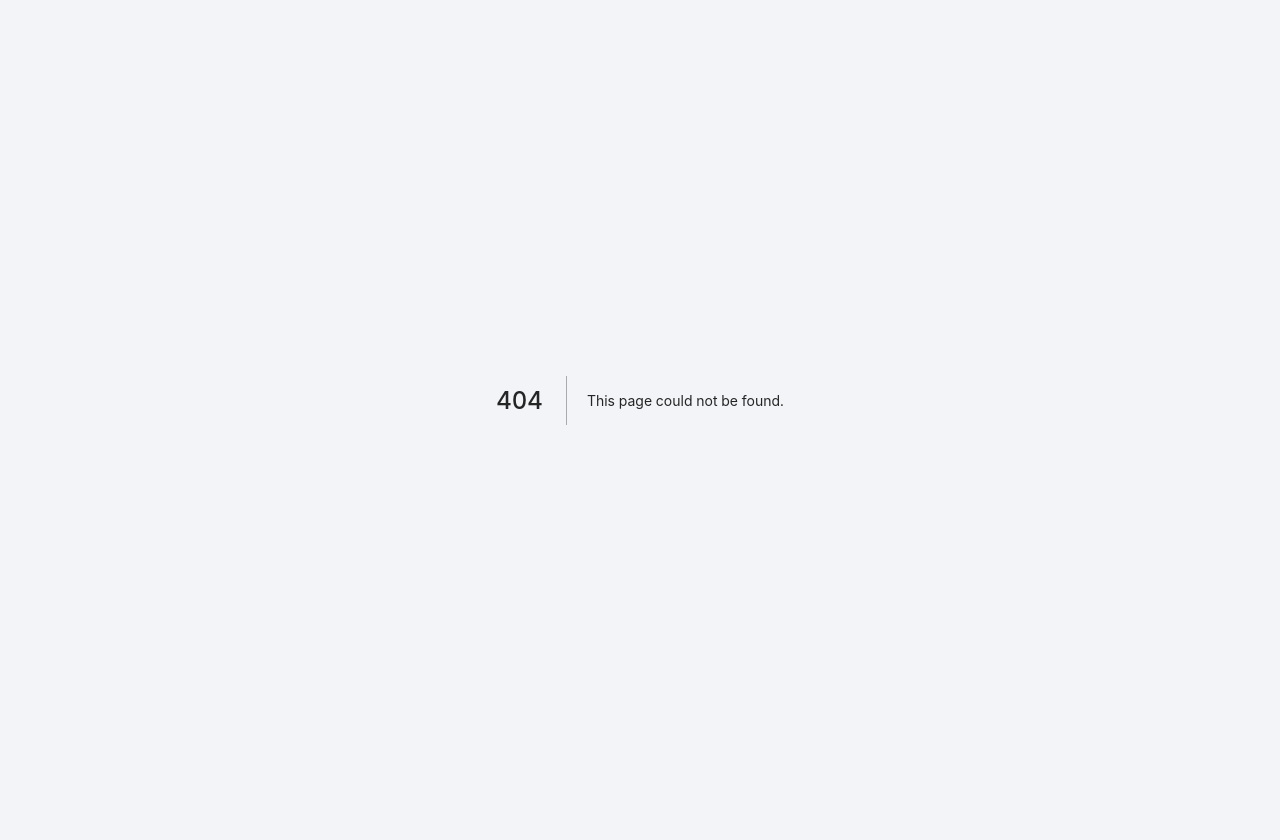
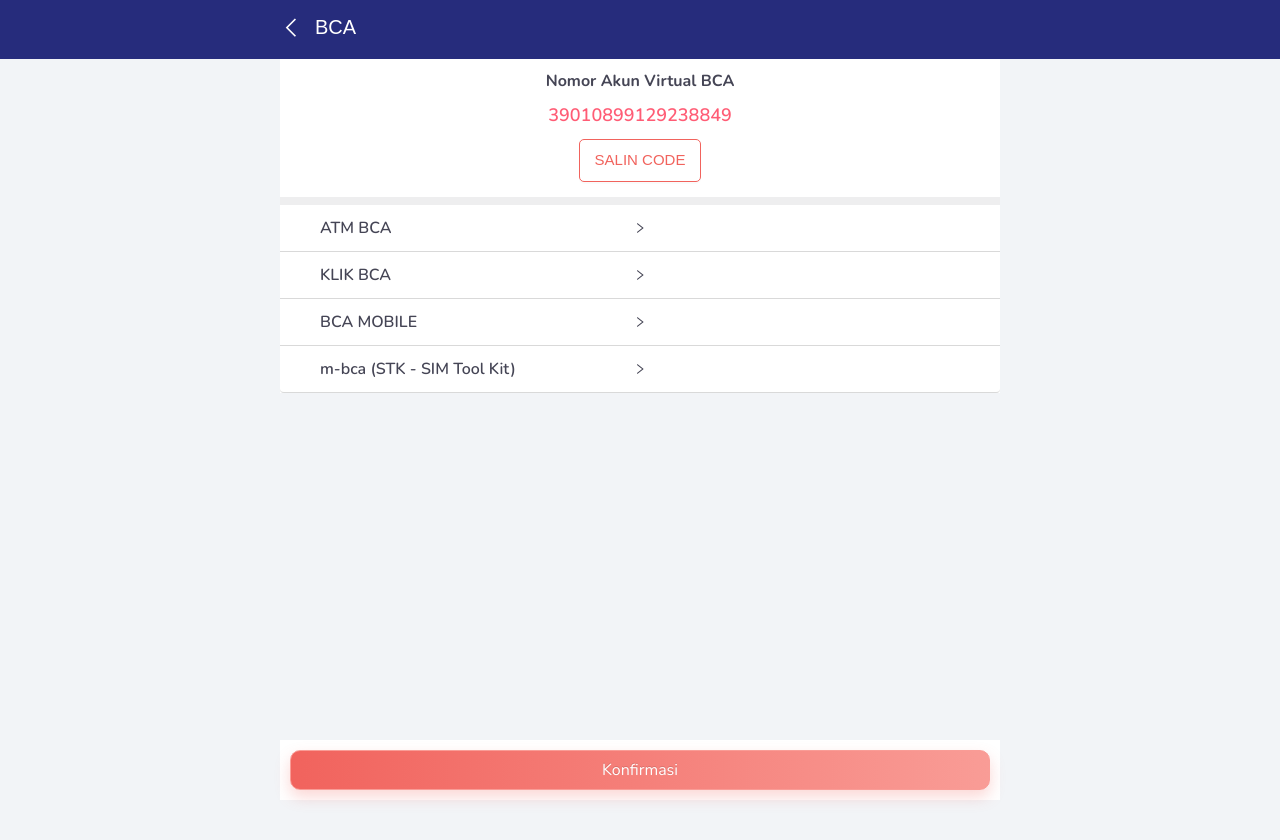
Before and after one commit to diromdp/Orbit, a Next.js app: page /payment-next in a window 1280 px wide. Before the commit this address had no page. Shown: the top 840 px of the page. Before the commit the page ends 800 px from the top, so only its background shows below. Built offline with nearby package versions, Linux system fonts and the light colour scheme.

Commit message:
update FE

```diff
--- /dev/null
+++ b/src/pages/payment-next/index.js
@@ -0,0 +1,113 @@
+// Vendors
+import React from "react";
+import { Button, Collapse } from "antd";
+
+// Next
+import Head from "next/head";
+import dynamic from "next/dynamic";
+import Link from "next/link";
+
+// Component
+import Layout from "../../components/layout2";
+
+const Heads = dynamic(() => import("../../components/head"));
+const Footer = dynamic(() => import("../../components/layout/footer"));
+const { Panel } = Collapse;
+
+//style
+import { Wrapper } from "./style";
+
+export default function PaymentNext({ appName }) {
+
+  return (
+    <>
+      <Head>
+        <title>Pembayaran{appName}</title>
+      </Head>
+      <Layout>
+        <Heads title="BCA" />
+        <Wrapper>
+          <div className="payment-list">
+            <div className="payment-list__va">
+              <h3>Nomor Akun Virtual BCA</h3>
+              <div className="num-va">39010899129238849</div>
+              <div className="btn-va">
+                <Button>SALIN CODE</Button>
+              </div>
+            </div>
+            <div className="divider"></div>
+            <div className="payment-list__ins">
+              <Collapse accordion expandIconPosition="right">
+                <Panel header="ATM BCA" key="1">
+                  <ul>
+                    <li>
+                      Masukan kartu ATM dan PIN BCA anda
+                    </li>
+                    <li>
+                      Pilih Menu <b>TRANSAKSI LAINNYA > TRANFER > KEREKENING BCA VIRTUAL ACCOUNT</b>
+                    </li>
+                    <li>
+                      Masukkan <b>39010899129238849</b> sebagai rekening tujuan
+                    </li>
+                    <li>Masukkan Jumlah tagihan Anda</li>
+                    <li>Ikuti Instruksi untuk menyelesaikan transaksi</li>
+                  </ul>
+                </Panel>
+                <Panel header="KLIK BCA" key="2">
+                <ul>
+                    <li>
+                      Masukan kartu ATM dan PIN BCA anda
+                    </li>
+                    <li>
+                      Pilih Menu <b>TRANSAKSI LAINNYA > TRANFER > KEREKENING BCA VIRTUAL ACCOUNT</b>
+                    </li>
+                    <li>
+                      Masukkan <b>39010899129238849</b> sebagai rekening tujuan
+                    </li>
+                    <li>Masukkan Jumlah tagihan Anda</li>
+                    <li>Ikuti Instruksi untuk menyelesaikan transaksi</li>
+                  </ul>
+                </Panel>
+                <Panel header="BCA MOBILE" key="3">
+                <ul>
+                    <li>
+                      Masukan kartu ATM dan PIN BCA anda
+                    </li>
+                    <li>
+                      Pilih Menu <b>TRANSAKSI LAINNYA > TRANFER > KEREKENING BCA VIRTUAL ACCOUNT</b>
+                    </li>
+                    <li>
+                      Masukkan <b>39010899129238849</b> sebagai rekening tujuan
+                    </li>
+                    <li>Masukkan Jumlah tagihan Anda</li>
+                    <li>Ikuti Instruksi untuk menyelesaikan transaksi</li>
+                  </ul>
+                </Panel>
+                <Panel header="m-bca (STK - SIM Tool Kit)" key="4">
+                <ul>
+                    <li>
+                      Masukan kartu ATM dan PIN BCA anda
+                    </li>
+                    <li>
+                      Pilih Menu <b>TRANSAKSI LAINNYA > TRANFER > KEREKENING BCA VIRTUAL ACCOUNT</b>
+                    </li>
+                    <li>
+                      Masukkan <b>39010899129238849</b> sebagai rekening tujuan
+                    </li>
+                    <li>Masukkan Jumlah tagihan Anda</li>
+                    <li>Ikuti Instruksi untuk menyelesaikan transaksi</li>
+                  </ul>
+                </Panel>
+              </Collapse>
+            </div>
+          </div>
+          <div className="payment-btn">
+            <Button type="primary">
+                Konfirmasi
+            </Button>
+          </div>
+        </Wrapper>
+      </Layout>
+    </>
+  );
+}
--- /dev/null
+++ b/src/pages/payment-next/style.js
@@ -0,0 +1,114 @@
+import styled from "styled-components";
+
+export const Wrapper = styled.div`
+  .payment-list {
+    &__ins {
+      .ant-collapse {
+        border: 0px;
+        .ant-collapse-item {
+          background: #fff;
+          .ant-collapse-header {
+            font-family: Nunito;
+            font-style: normal;
+            font-weight: 600;
+            line-height: 22px;
+            font-size: 16px;
+            color: #454555;
+          }
+          .ant-collapse-content {
+            .ant-collapse-content-box {
+              padding: 15px;
+              ul {
+                margin: 0;
+                padding-left: 15px;
+                list-style-type: decimal;
+                li {
+                  font-family: Nunito;
+                  font-style: normal;
+                  font-weight: 500;
+                  line-height: 22px;
+                  font-size: 14px;
+                  color: #454555;
+                }
+              }
+            }
+          }
+        }
+      }
+    }
+    &__va {
+      padding: 15px;
+      text-align: center;
+      h3 {
+        font-family: Nunito;
+        font-style: normal;
+        font-weight: bold;
+        line-height: 22px;
+        font-size: 16px;
+        margin-bottom: 10px;
+        color: #454555;
+      }
+      .num-va {
+        color: #ff5c75;
+        font-size: 18px;
+        font-family: Nunito;
+        font-style: normal;
+        font-weight: 600;
+        margin-bottom: 10px;
+      }
+      .btn-va {
+        .ant-btn {
+          border: 1px solid #f1635d;
+          height: 43px;
+          padding: 4px 15px;
+          font-size: 15px;
+          border-radius: 2px;
+          color: #f1635d;
+          background: #fff;
+          border-color: #f1635d;
+          border-radius: 5px;
+        }
+      }
+    }
+  }
+  .payment-btn {
+    position: fixed;
+    bottom: 0px;
+    padding: 10px;
+    background : #fff;
+    @media (min-width: 992px) {
+      width: 720px;
+    }
+    @media (min-width: 768px) and (max-width: 991px) {
+      width: 100%;
+    }
+    @media (max-width: 414px) {
+      width: 100%;
+
+    }
+    .ant-btn-primary {
+      background: linear-gradient(270deg, #f99c96 0%, #f1635d 100%);
+      box-shadow: 0px 7px 15px rgba(241, 99, 93, 0.259615);
+      border-radius: 10px;
+      border-color: #f99c96;
+      height: 40px;
+      width: 100%;
+
+      span {
+        font-family: Nunito;
+        font-style: normal;
+        font-weight: normal;
+        font-size: 16px;
+        line-height: 22px;
+        text-align: center;
+        color: #ffffff;
+      }
+    }
+  }
+  .divider {
+    display: block;
+    width: 100%;
+    height: 8px;
+    background: #eeeeef;
+  }
+`;
--- /dev/null
+++ b/src/pages/payment/style.js
@@ -0,0 +1,52 @@
+import styled from "styled-components";
+
+export const Wrapper = styled.div`
+  .payment-list {
+    &__item {
+      padding: 15px;
+      display: flex;
+      justify-content: space-between;
+      .text {
+        display: block;
+        img {
+          width: 64px;
+          height: 46px;
+        }
+      }
+      .link {
+        font-size: 24px;
+        font-family: inherit;
+        font-style: inherit;
+        line-height: 40px;
+        -webkit-appearance: none;
+        -moz-appearance: none;
+        appearance: none;
+        cursor: pointer;
+        -webkit-user-select: auto;
+        -moz-user-select: auto;
+        -ms-user-select: auto;
+        user-select: auto;
+        color: rgb(34, 34, 34);
+        font-weight: 600;
+        font-variant: inherit;
+        background: transparent;
+        border-width: 0px;
+        border-style: initial;
+        border-color: initial;
+        border-image: initial;
+        margin: 0px;
+        padding: 0px;
+        -webkit-text-decoration: underline;
+        text-decoration: underline;
+        border-radius: 4px;
+        outline: none;
+      }
+    }
+  }
+  .divider {
+    display: block;
+    width: 100%;
+    height: 8px;
+    background: #eeeeef;
+  }
+`;
```
Also changed, not shown: src/pages/confirm-payment/index.js (+6 -2 lines), src/pages/payment/index.js (added, +66 -0 lines), public/img/bca.png (added).
